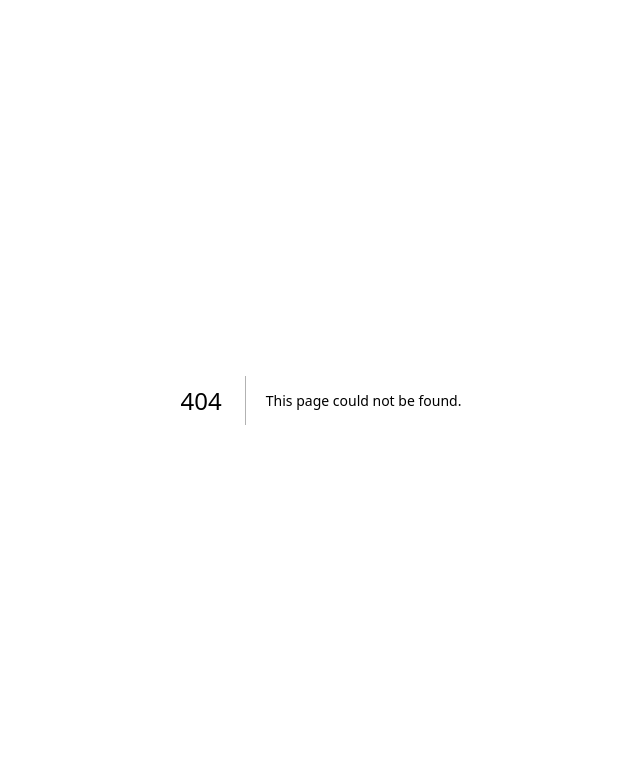
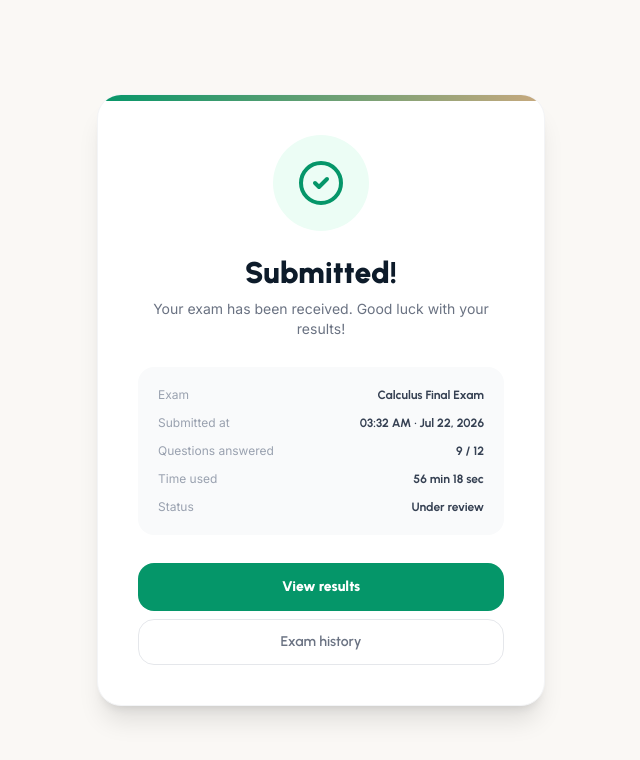
Before and after one commit to phornsinet1302/online_exam, a Next.js app in the folder frontend/: page /student/exam/success in a window 1280 px wide. Before the commit this address had no page. Shown: the top 760 px of the page, without its empty margins (319-959 px from the left). Built offline with nearby package versions, Linux system fonts and the light colour scheme.

Commit message:
Add student submission success screen route

```diff
--- /dev/null
+++ b/frontend/src/app/student/exam/success/page.tsx
@@ -0,0 +1,5 @@
+import { SubmissionSuccess } from "../../../App";
+
+export default function StudentExamSuccessPage() {
+  return <SubmissionSuccess />;
+}
```
